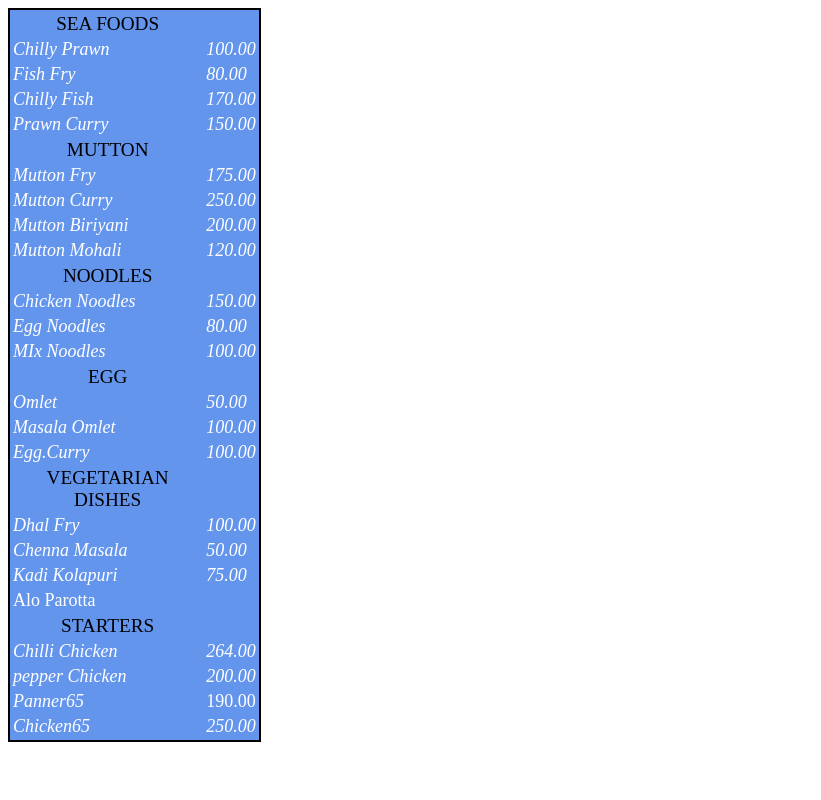
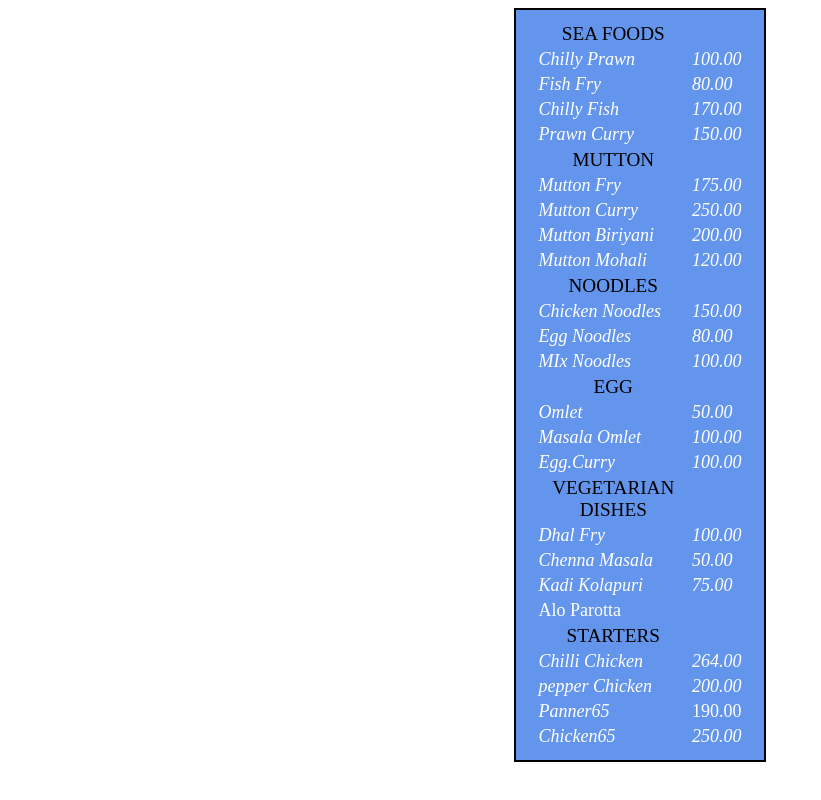
Before and after one commit to fullstack-geek-win/8amweb, a plain HTML site: page menu card.html in a window 1280 px wide. Shown: the whole page, without its empty margins (0-821 px from the left). Drawn offline with Linux system fonts and the light colour scheme.

Commit message:
Update menu card.html

```diff
--- a/menu card.html
+++ b/menu card.html
@@ -9,6 +9,12 @@
             border: 2px solid black;
             width: 20%;
             background-color:cornflowerblue;
+            padding-left: 20px;
+            padding-right: 20px;
+            padding-top: 10px;
+            padding-bottom: 10px;
+            margin-left: auto;
+            margin-right: auto;
         }
         th{background-color: aliceblue;}
         td{text-align: left;
```
